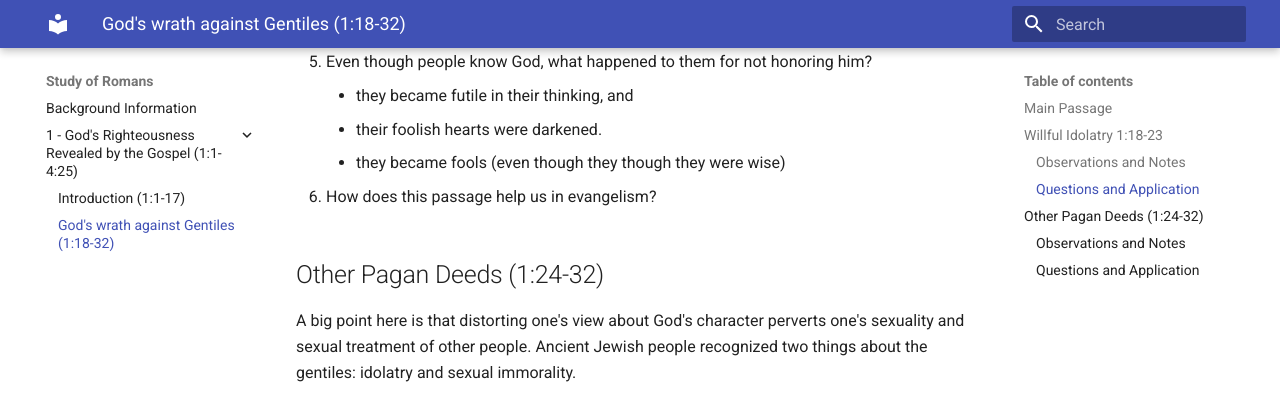
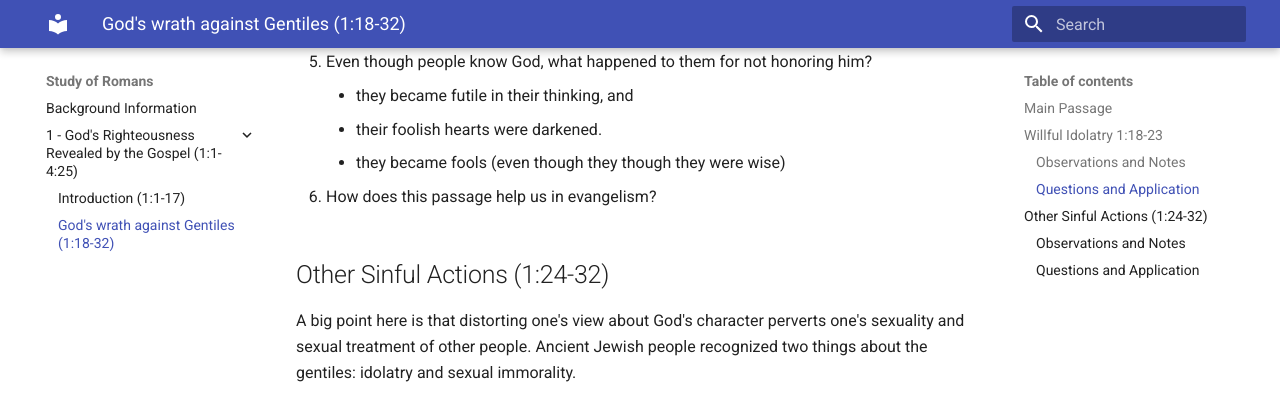
Before and after one commit to 1dancook/romans-study, an MkDocs documentation site: the page built from docs/02-wrath-gentiles.md, in a window 1280 px wide and 900 px high, scrolled down 2495 px. Shown: the top 400 px of the window. Built offline with MkDocs 1.6.1 and Material for MkDocs 9.7.7, drawn with Linux system fonts in a browser that asks for light colours.

Commit message:
fix: title

```diff
--- a/docs/02-wrath-gentiles.md
+++ b/docs/02-wrath-gentiles.md
@@ -58,7 +58,7 @@
 5. How does this passage help us in evangelism?
 
 
-## Other Pagan Deeds (1:24-32)
+## Other Sinful Actions (1:24-32)
 
 A big point here is that distorting one's view about God's character perverts one's sexuality and sexual treatment of other people. Ancient Jewish people recognized two things about the gentiles: idolatry and sexual immorality.
 
```
